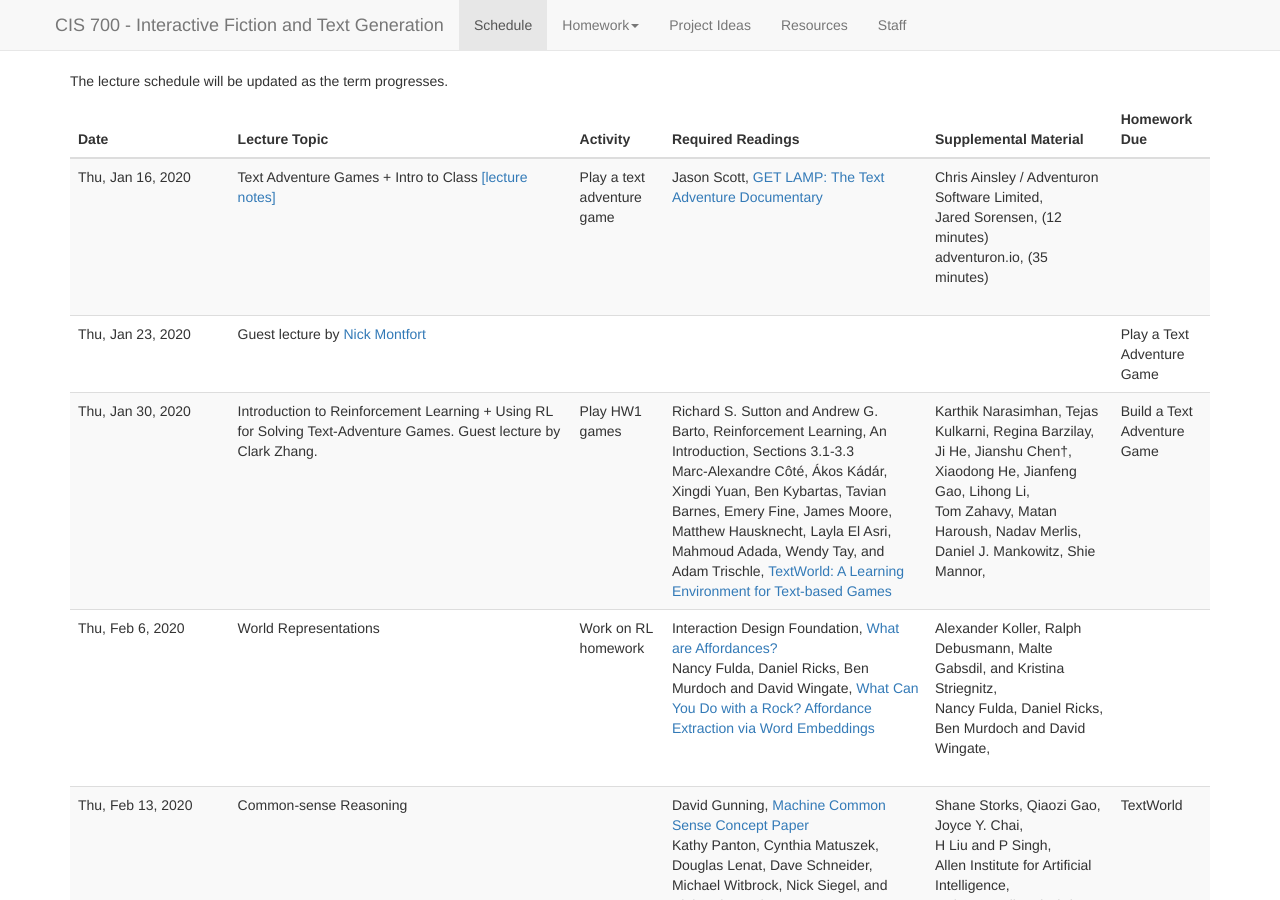
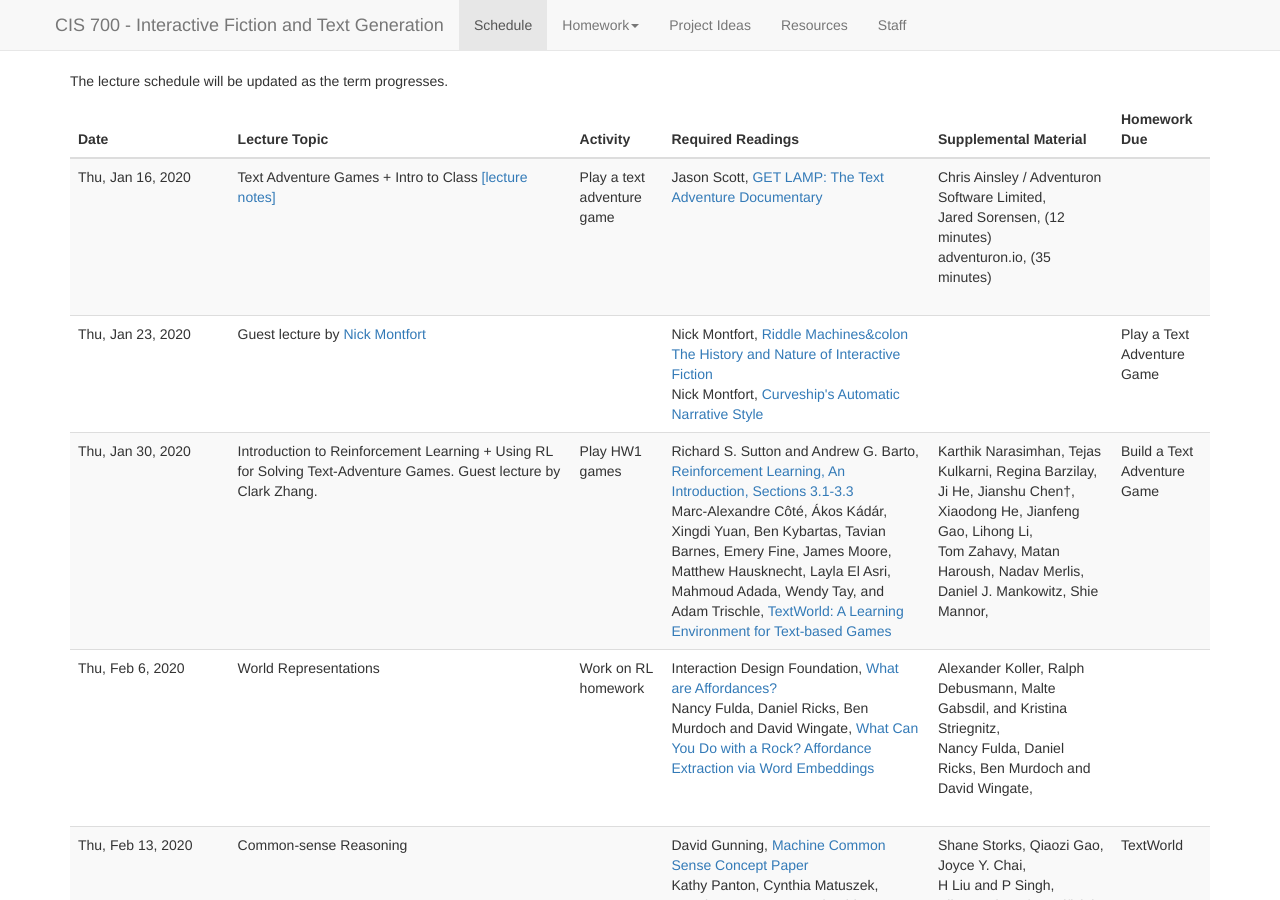
Before and after one commit to interactive-fiction-class/interactive-fiction-class.github.io, a Jekyll site: the page built from lectures.md, in a window 1280 px wide and 900 px high. Built offline with Jekyll 4.4.1, drawn with Linux system fonts in a browser that asks for light colours; nearby versions of some CDN libraries; a script that is not in the unit is left out.

Commit message:
Update lectures.yaml

```diff
--- a/_data/lectures.yaml
+++ b/_data/lectures.yaml
@@ -37,6 +37,16 @@
   description:
   slides:
   readings:
+    -
+      title: Riddle Machines&colon The History and Nature of Interactive Fiction
+      url: https://nickm.com/if/riddle_machines.html
+      year: 2007
+      authors: Nick Montfort
+    -
+      title: Curveship's Automatic Narrative Style
+      url: https://nickm.com/if/montfort_fdg_2011.pdf
+      year: 2011
+      authors: Nick Montfort
   homework: Play a Text Adventure Game
 -
   date: 2020-01-30
@@ -46,7 +56,7 @@
   readings:
     -
       title: Reinforcement Learning, An Introduction, Sections 3.1-3.3
-      utl: http://www.incompleteideas.net/book/bookdraft2017nov5.pdf
+      url: http://www.incompleteideas.net/book/bookdraft2017nov5.pdf
       year: 2017
       authors: Richard S. Sutton and Andrew G. Barto
     -
```
